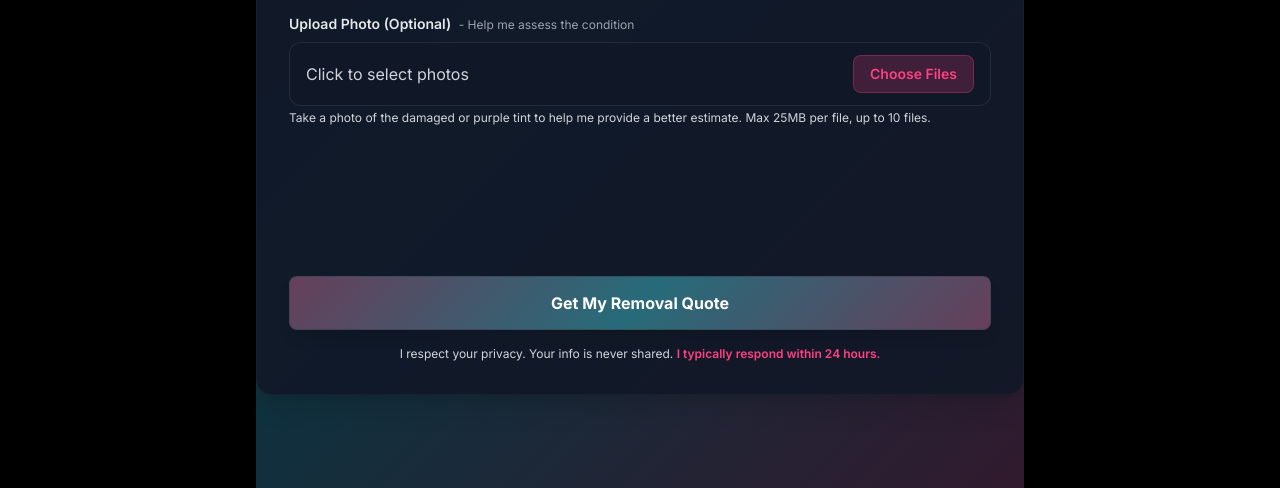
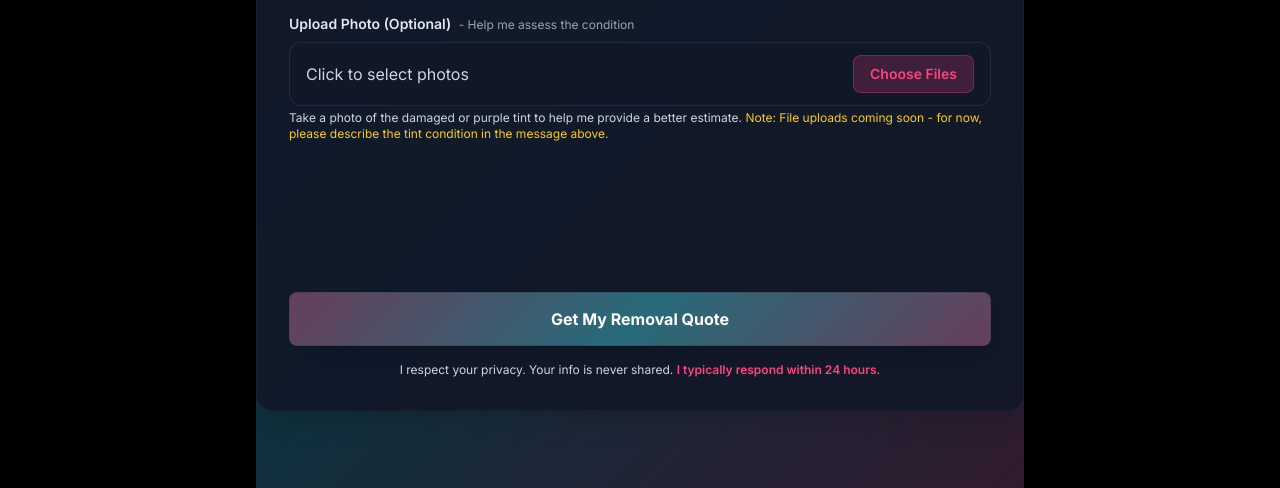
Before and after one commit to Mainstream-Tinting/mt-test, a website: page removal.html in a window 1280 px wide. Shown: the part 2391-2879 px from the top of the page. Drawn offline with nearby package versions, Linux system fonts and the light colour scheme.

Commit message:
Update removal.html

```diff
--- a/removal.html
+++ b/removal.html
@@ -1145,7 +1145,7 @@
                                     />
                                 </div>
                                 <p id="photo-help" class="mt-1 text-xs text-gray-300">
-                                    Take a photo of the damaged or purple tint to help me provide a better estimate. Max 25MB per file, up to 10 files.
+                                    Take a photo of the damaged or purple tint to help me provide a better estimate. <span class="text-yellow-400">Note: File uploads coming soon - for now, please describe the tint condition in the message above.</span>
                                 </p>
                                 <div x-show="fileError" x-cloak class="mb-2 text-xs text-red-400" role="alert">
                                     <div class="flex items-start gap-2 rounded bg-red-900/20 border border-red-700/30 px-3 py-2">
```
